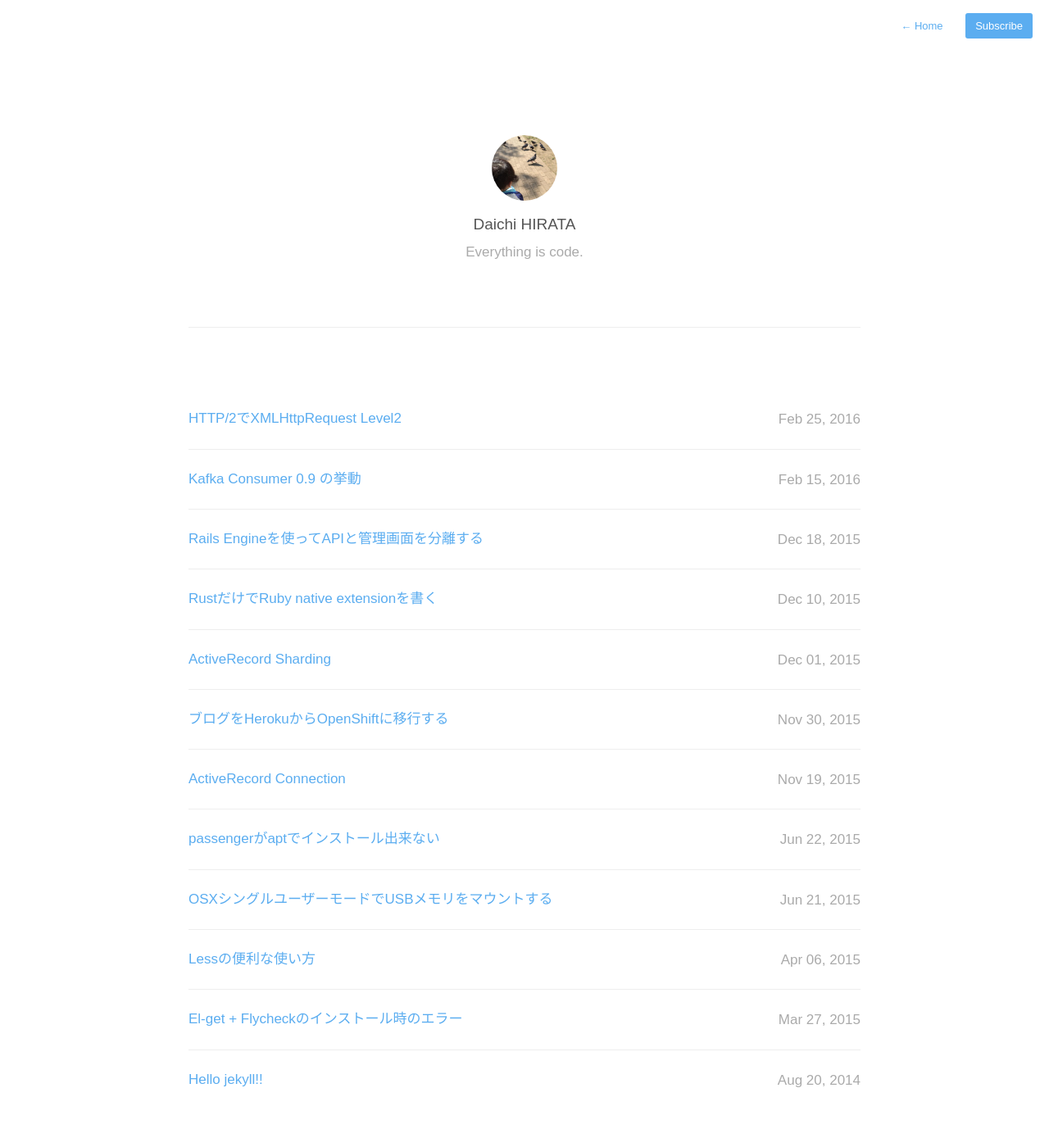
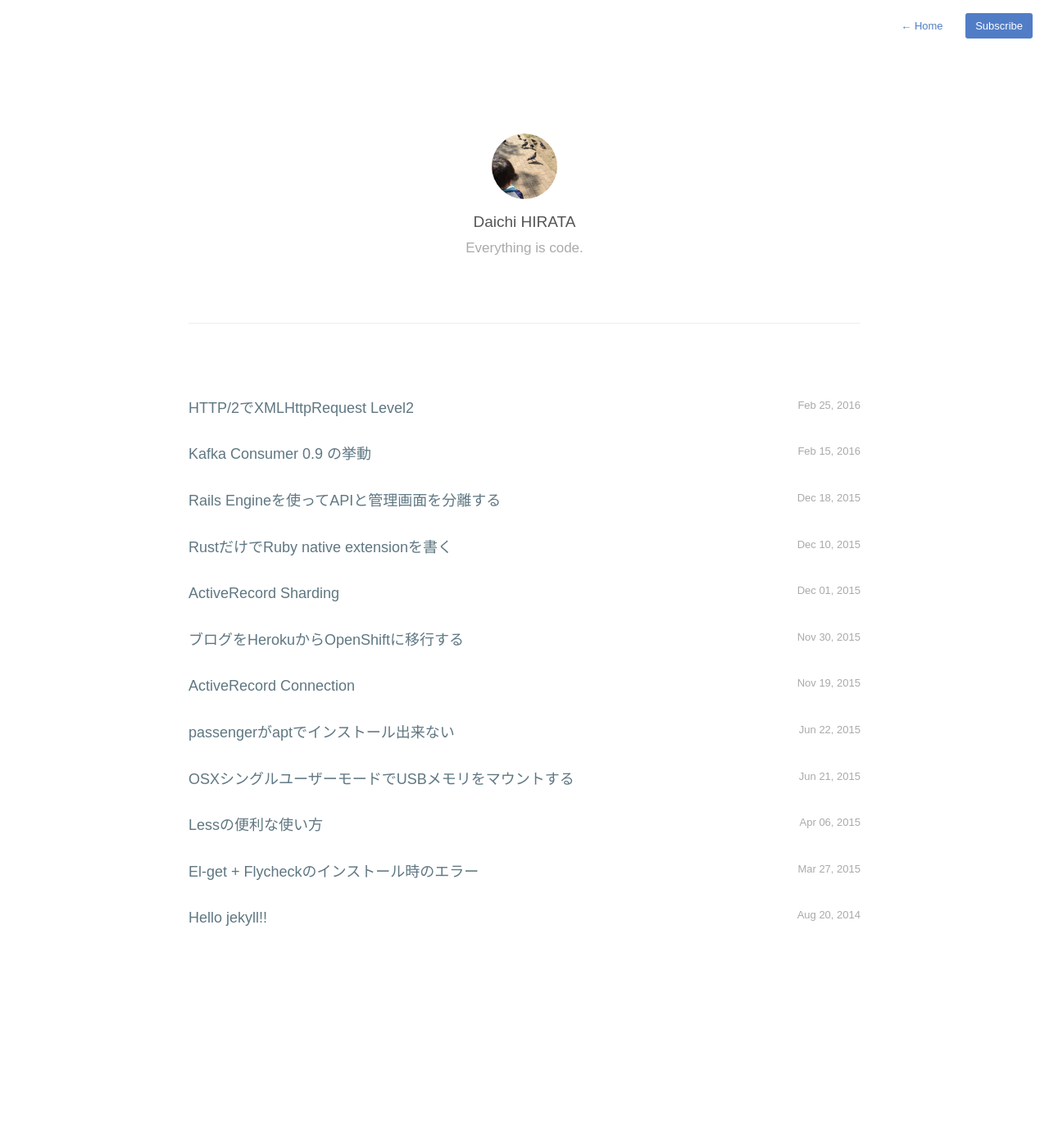
Before and after one commit to daichirata-blog/daichirata-blog.github.io, a Jekyll site: the page built from index.html, in a window 1280 px wide. Shown: the whole page at 82% size. Built offline with Jekyll 4.4.1, drawn with Linux system fonts in a browser that asks for light colours; after the commit the page ends 1184 px from its top, so only the background shows below that.

Commit message:
update style

```diff
--- a/_layouts/default.html
+++ b/_layouts/default.html
@@ -5,11 +5,8 @@
     <meta http-equiv="X-UA-Compatible" content="IE=edge,chrome=1">
     <meta name="viewport" content="width=device-width, initial-scale=1">
     <title>{% if page.title %}{{ page.title }} - {% endif %}{{ site.name }}</title>
-
     <link rel="shortcut icon" href="/assets/images/favicon.ico">
-    <link rel="alternate" type="application/rss+xml" title="" href="/rss.xml">
     <link rel="stylesheet" href="/assets/css/style.css">
-
     {% feed_meta %}
   </head>
   <body>
--- a/_sass/_main.scss
+++ b/_sass/_main.scss
@@ -1,6 +1,6 @@
 $max-width: 820px;
 
-$main-color: #5badf0;
+$main-color: #517dc7;
 $gray-color: #aaa;
 
 $border: 1px solid #eee;
@@ -11,9 +11,9 @@ html {
 
 body {
     font-size: 1.7rem;
-    font-family: "Source Sans Pro","Hiragino Kaku Gothic ProN", Meiryo, sans-serif;
+    font-family: "Avenir Next","Hiragino Kaku Gothic ProN", Meiryo, sans-serif;
     color: #555;
-    line-height: 1.9;
+    line-height: 1.8;
 }
 
 ::selection {
@@ -21,8 +21,12 @@ body {
     color: #fff;
 }
 
+h1, h2, h3, h4 {
+    font-weight: normal;
+}
+
 a {
-    color: $main-color;
+    color: #5f7782;
     text-decoration: none;
 }
 
@@ -55,6 +59,7 @@ pre, code {
     padding: 20px;
 
     a {
+        color: $main-color;
         padding: 8px 12px;
         border-radius: 3px;
     }
@@ -93,9 +98,7 @@ pre, code {
 
 .post {
     h2 {
-        margin-top: 1.8em;
-        padding-bottom: 10px;
-        border-bottom: $border;
+        margin-top: 2em;
     }
 
     pre {
@@ -111,10 +114,9 @@ pre, code {
 
     .post-header {
         padding-bottom: 35px;
-        text-align: center;
 
         .post-title {
-            font-weight: lighter;
+            font-weight: normal;
             margin-bottom: 0;
         }
 
@@ -127,12 +129,21 @@ pre, code {
     }
 
     .post-content {
+        a {
+            border-bottom: 2px solid #b3c1c7;
+            transition: border-color 0.3s ease;
+
+            &:hover{
+                border-color:$main-color;
+            }
+        }
+
         p {
             margin: 1.5em 0;
 
             code {
                 font-size: 95%;
-                color: #0048ab;
+                color: $main-color;
                 background: #eaeef3;
                 border: $border;
                 border-radius: 4px;
@@ -155,7 +166,6 @@ pre, code {
         padding: 30px 0;
         margin-top: 50px;
         border-top: $border;
-        border-bottom: $border;
 
         .post-meta-avatar {
             height: 32px;
@@ -186,7 +196,7 @@ pre, code {
             }
 
             a {
-                font-size: 1.3rem;
+                font-size: 1.5rem;
                 font-weight: lighter;
                 color: $gray-color;
             }
@@ -198,16 +208,25 @@ pre, code {
     padding: 0;
     margin: 0;
 
-    li {
-        list-style-type: none;
-        padding: 20px 0;
+    a {
+        transition: color 0.2s ease;
 
-        + li {
-            border-top: $border;
+        &:hover {
+            color: $main-color;
         }
     }
 
+    li {
+        list-style-type: none;
+        padding: 12px 0;
+    }
+
+    .title {
+        font-size: 1.8rem;
+    }
+
     .dates {
+        font-size: 1.3rem;
         float: right;
         position: relative;
         top: 1px;
@@ -217,7 +236,7 @@ pre, code {
 
 @media screen and (max-width: $max-width + 40) {
     html { font-size: 50%; } // 1rem = 8px;
-    .container { padding: 20px; }
+    .container { padding: 0 20px; }
     .profile { padding: 0 0 40px; margin-bottom: 0; }
     .post-wrapper, .post-list-wrapper { padding: 0; }
     .post {
--- a/index.html
+++ b/index.html
@@ -11,7 +11,8 @@
   <ul class="post-list">
     {% for post in site.posts %}
     <li>
-      <a href="{{ post.url }}">{{ post.title }}<aside class="dates">{{ post.date | date:"%b %d, %Y" }}</aside></a>
+      <a href="{{ post.url }}">
+        <span class="title">{{ post.title }}</span><aside class="dates">{{ post.date | date:"%b %d, %Y" }}</aside></a>
     </li>
     {% endfor %}
   </ul>
```
Also changed, not shown: Gemfile.lock.
